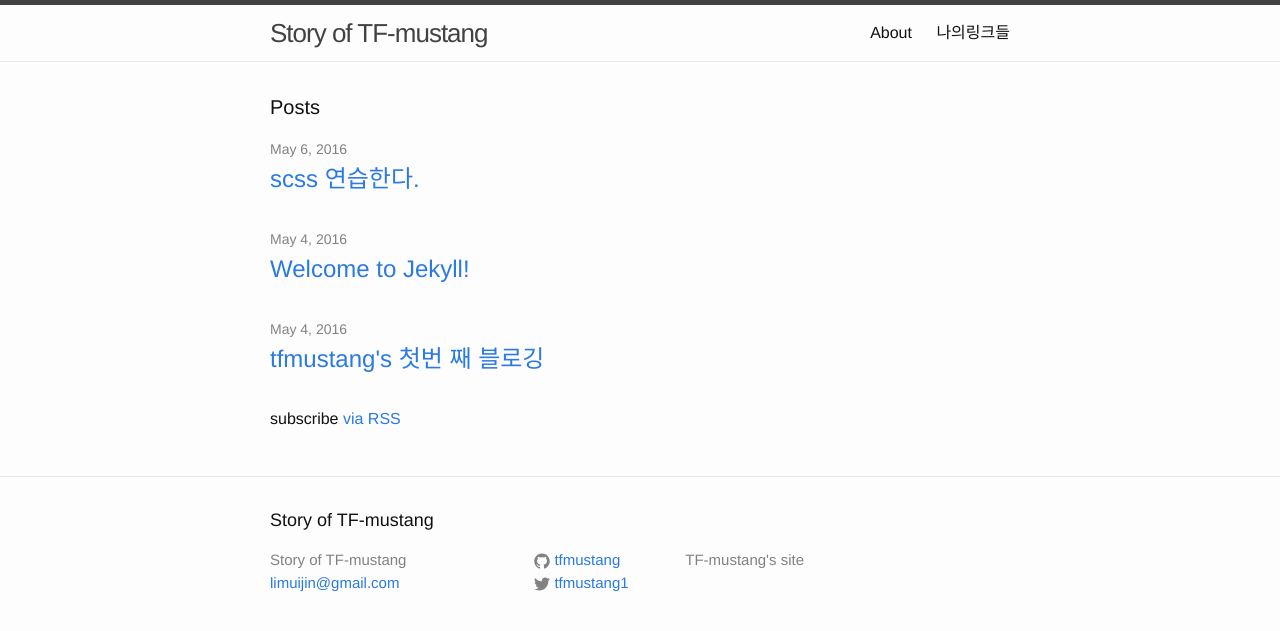
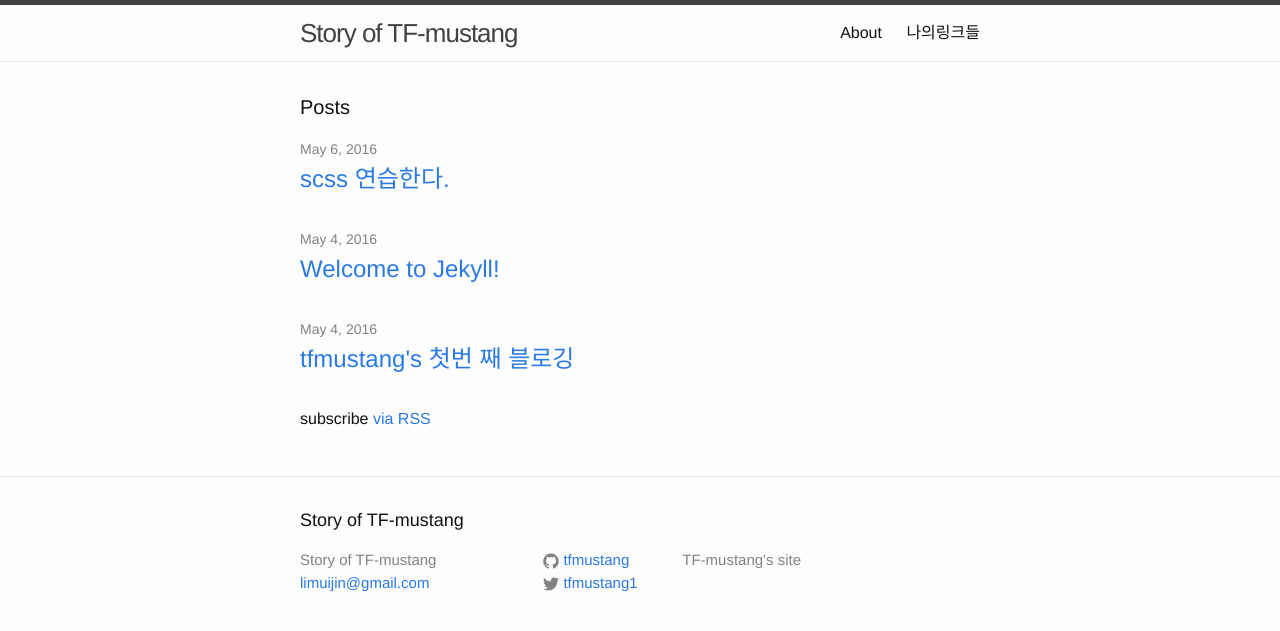
Before and after one commit to tfmustang/tfmustang.github.io, a Jekyll site: the page built from index.html, in a window 1280 px wide. Shown: the top 631 px of the page. Built offline with Jekyll 4.4.1, drawn with Linux system fonts in a browser that asks for light colours.

Commit message:
Update _base.scss

```diff
--- a/_sass/_base.scss
+++ b/_sass/_base.scss
@@ -156,8 +156,8 @@ pre {
  * Wrapper
  */
 .wrapper {
-    max-width: -webkit-calc(#{$content-width} - (#{$spacing-unit} * 2));
-    max-width:         calc(#{$content-width} - (#{$spacing-unit} * 2));
+    max-width: -webkit-calc(#{$content-width} - (#{$spacing-unit} * 4));
+    max-width:         calc(#{$content-width} - (#{$spacing-unit} * 4));
     margin-right: auto;
     margin-left: auto;
     padding-right: $spacing-unit;
```
